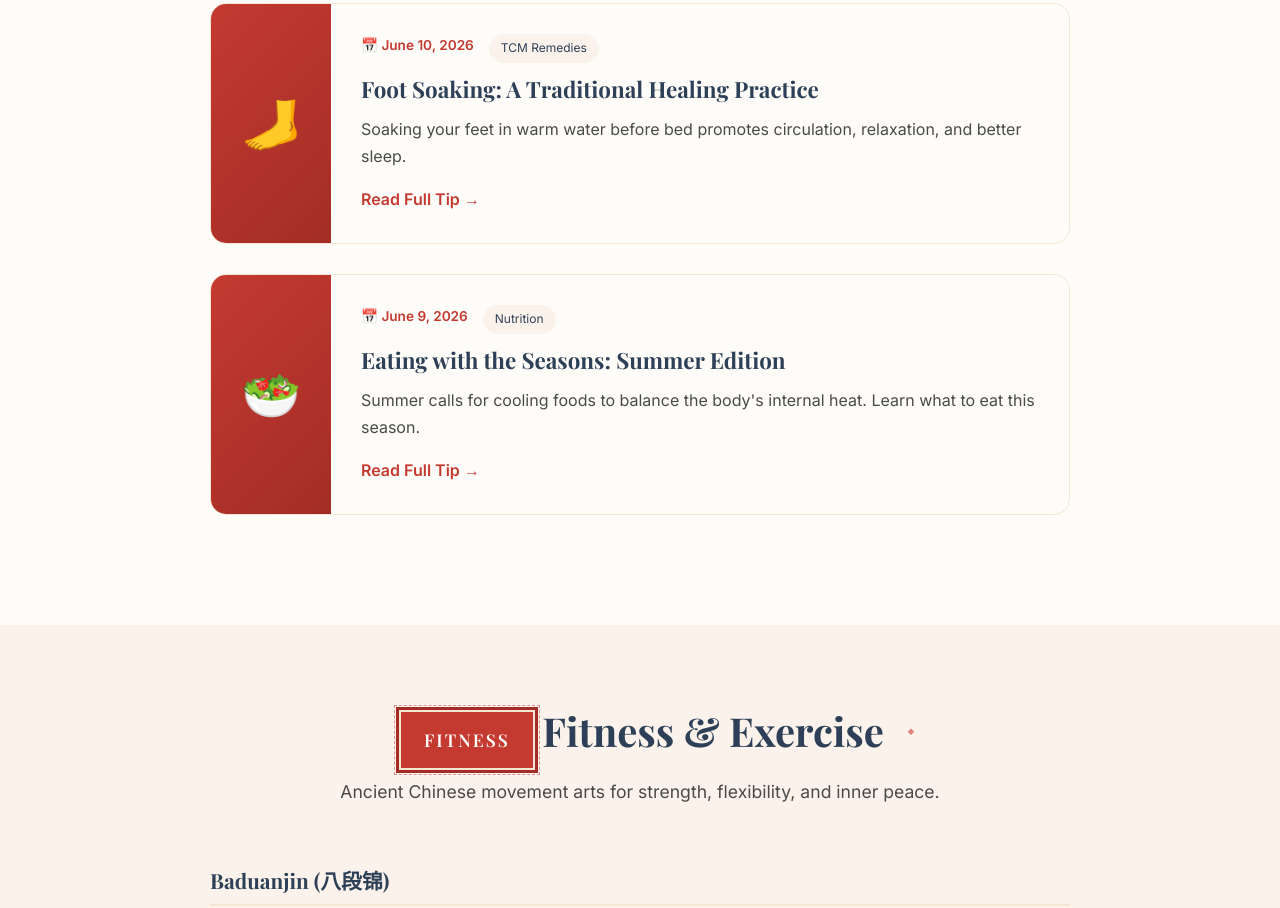
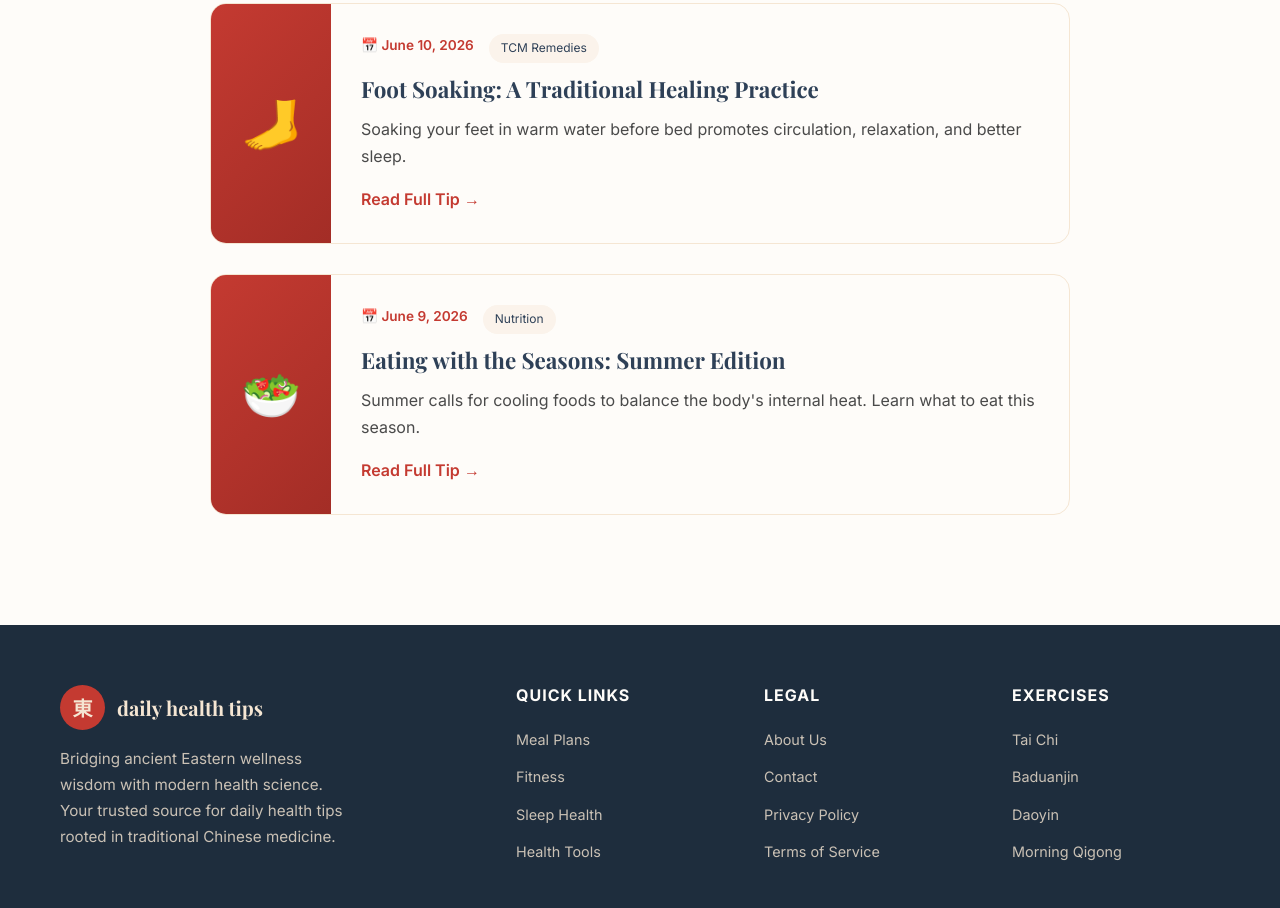
Before and after one commit to ouyangAbel/daily-health-tips, a plain HTML site: page articles.html in a window 1280 px wide. Shown: the part 1892-2800 px from the top of the page. Drawn offline with nearby package versions, Linux system fonts and the light colour scheme.

Commit message:
Remove fitness and meal plan sections from articles page

```diff
--- a/articles.html
+++ b/articles.html
@@ -148,30 +148,6 @@
         </div>
     </section>
 
-    <!-- Fitness & Exercise -->
-    <section class="section" style="background: var(--wood-beige-light);">
-        <div class="container" style="max-width: 900px;">
-            <div class="section-header scroll-unfold">
-                <div class="seal-heading">FITNESS</div>
-                <h2>Fitness & Exercise</h2>
-                <p>Ancient Chinese movement arts for strength, flexibility, and inner peace.</p>
-            </div>
-            <div id="fitness-list"></div>
-        </div>
-    </section>
-
-    <!-- Weekly Meal Plans -->
-    <section class="section">
-        <div class="container" style="max-width: 900px;">
-            <div class="section-header scroll-unfold">
-                <div class="seal-heading">NUTRITION</div>
-                <h2>Weekly Meal Plans</h2>
-                <p>Balanced Eastern-inspired meal plans updated weekly with detailed recipes.</p>
-            </div>
-            <div id="meal-list"></div>
-        </div>
-    </section>
-
     <!-- Footer -->
     <footer class="footer">
         <div class="container">
@@ -236,18 +212,9 @@
         const fitnessCategories = ['Fitness & Qigong', 'Baduanjin', 'Tai Chi', 'Daoyin', 'Qigong', 'Bedtime Practice'];
         const mealCategories = ['Weekly Meal Plan'];
 
-        const fitnessGroups = [
-            { label: 'Baduanjin (八段锦)', match: c => c === 'Baduanjin' },
-            { label: 'Tai Chi (太极)', match: c => c === 'Tai Chi' },
-            { label: 'Daoyin (导引疗法)', match: c => c === 'Daoyin' },
-            { label: 'Morning Qigong (晨练气功)', match: c => c === 'Qigong' || c === 'Fitness & Qigong' },
-            { label: 'Bedtime Habits (睡前习惯)', match: c => c === 'Bedtime Practice' }
-        ];
-
         function isDailyTip(a) {
             return !fitnessCategories.includes(a.category) && !mealCategories.includes(a.category);
         }
-        function isMeal(a) { return mealCategories.includes(a.category); }
 
         function renderCard(article) {
             return `
@@ -269,30 +236,10 @@
 
         function renderArticles() {
             const sorted = [...articles].sort((a, b) => new Date(b.date) - new Date(a.date));
-
-            // Daily Tips
             const dailyTips = sorted.filter(isDailyTip);
             document.getElementById('daily-tips-list').innerHTML = dailyTips.length
                 ? dailyTips.map(a => renderCard(a)).join('')
                 : '<p style="text-align:center;color:var(--ink-gray);">Coming soon!</p>';
-
-            // Fitness - grouped by sub-category
-            const fitnessEl = document.getElementById('fitness-list');
-            let fitnessHtml = '';
-            fitnessGroups.forEach(g => {
-                const items = sorted.filter(a => g.match(a.category));
-                if (items.length) {
-                    fitnessHtml += `<div style="margin-bottom: 40px;"><h3 style="font-size:1.3rem; margin-bottom:20px; color:var(--indigo-blue); border-bottom: 2px solid var(--wood-beige); padding-bottom: 10px;">${g.label}</h3>${items.map(a => renderCard(a)).join('')}</div>`;
-                }
-            });
-            fitnessEl.innerHTML = fitnessHtml || '<p style="text-align:center;color:var(--ink-gray);">Coming soon!</p>';
-
-            // Meal Plans
-            const meals = sorted.filter(isMeal);
-            document.getElementById('meal-list').innerHTML = meals.length
-                ? meals.map(a => renderCard(a)).join('')
-                : '<p style="text-align:center;color:var(--ink-gray);">Coming soon!</p>';
-
             initScrollAnimations();
         }
 
```
